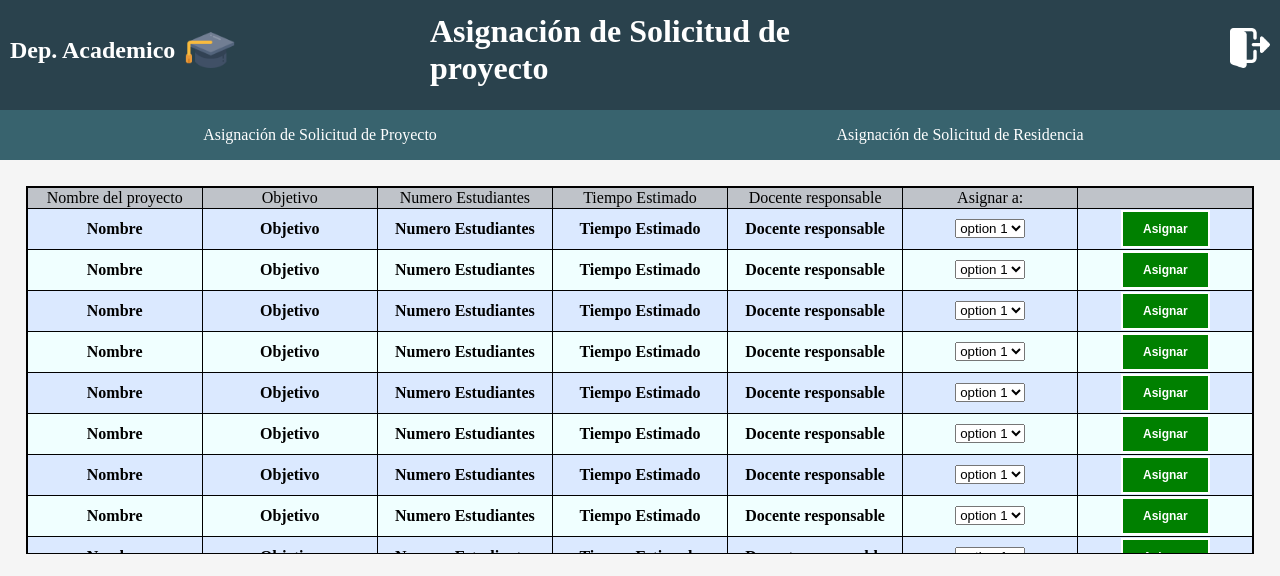
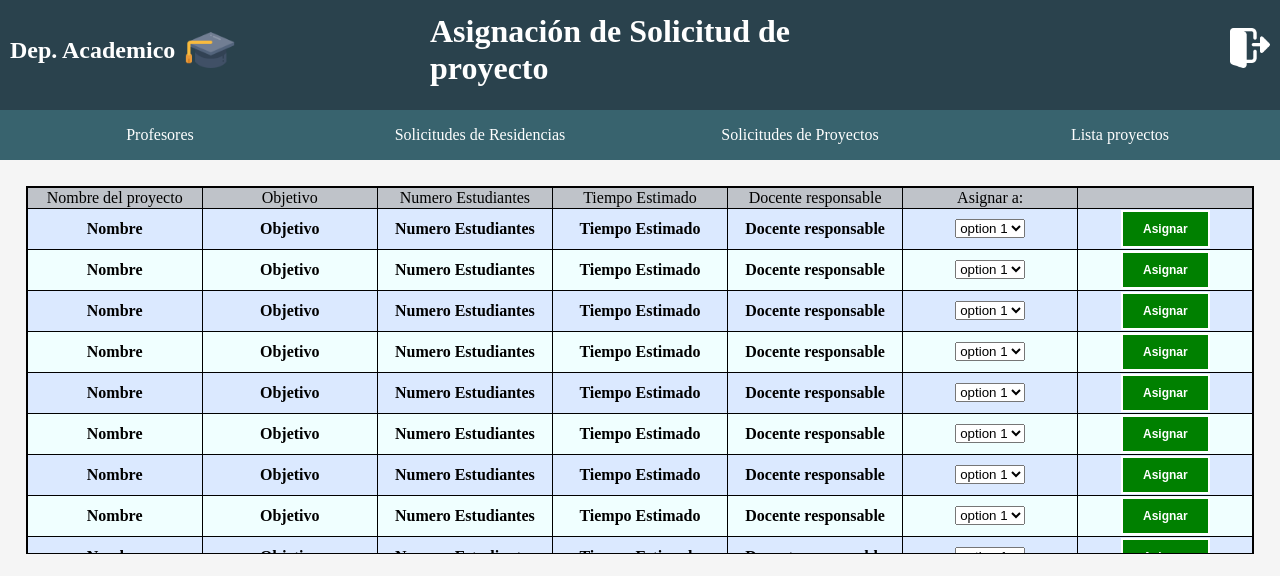
Before and after one commit to lireyes22/Residencias, a PHP site: page /asigProyRes.php in a window 1280 px wide. Shown: the top 576 px of the page. Run offline with PHP 8.4, Linux system fonts and the light colour scheme.

Commit message:
Nuevos botones

```diff
--- a/asigProyRes.php
+++ b/asigProyRes.php
@@ -23,8 +23,10 @@
 			</div>
 		</div>
 		<div class="button-row">
-			<a href="a.html" class="button-link">Asignación de Solicitud de Proyecto</a>
-			<a href="asigProyRes.php" class="button-link">Asignación de Solicitud de Residencia</a>
+			<a href="a.html" class="button-link">Profesores</a>
+			<a href="a.html" class="button-link">Solicitudes de Residencias</a>
+			<a href="asigProyRes.php" class="button-link">Solicitudes de Proyectos</a>
+			<a href="a.html" class="button-link">Lista proyectos</a>
 		</div>
 	</div>
 	<div class="tabla-scroll">
```
